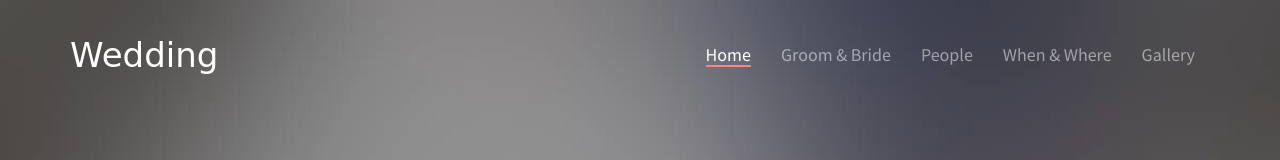
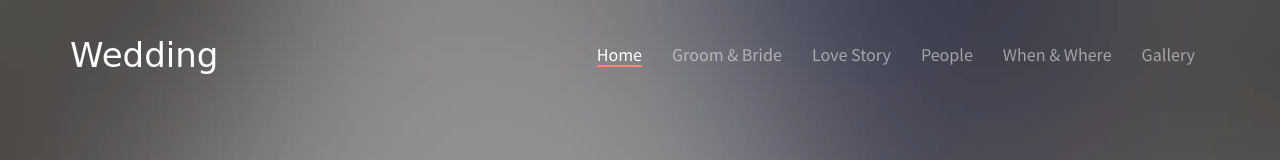
Before and after one commit to micoandpearl/micoandpearl, a plain HTML site: page index.html in a window 1280 px wide. Shown: the top 160 px of the page. Drawn offline with Linux system fonts and the light colour scheme; files whose address does not match are found by name; a web font is replaced by a local one.

Commit message:
our story initial

```diff
--- a/index.html
+++ b/index.html
@@ -80,7 +80,7 @@
 	          <ul class="nav navbar-nav navbar-right">
 	            <li class="active"><a href="#" data-nav-section="home"><span>Home</span></a></li>
 				<li><a href="#" data-nav-section="groom-bride"><span>Groom &amp; Bride</span></a></li>
-				<!--<li><a href="#" data-nav-section="story"><span>Love Story</span></a></li>-->
+				<li><a href="#" data-nav-section="story"><span>Love Story</span></a></li>
 				<!--<li><a href="#" data-nav-section="greetings"><span>Greetings</span></a></li>-->
 	            <li><a href="#" data-nav-section="people"><span>People</span></a></li>
 				<li><a href="#" data-nav-section="when-where"><span>When &amp; Where</span></a></li>
@@ -213,7 +213,6 @@
 		</div>
 	</div>
 
-	<!--
 		<div id="qbootstrap-story" data-section="story">
 		<div class="container">
 			<div class="row animate-box">
@@ -284,7 +283,6 @@
 			</div>
 		</div>
 	</div>
-	-->
 
 	<!--
 		<div id="qbootstrap-testimonials" class="qbootstrap-greetings" data-section="greetings" data-stellar-background-ratio="0.5" style="background-image: url(images/cover_bg_1.jpg);">
```
